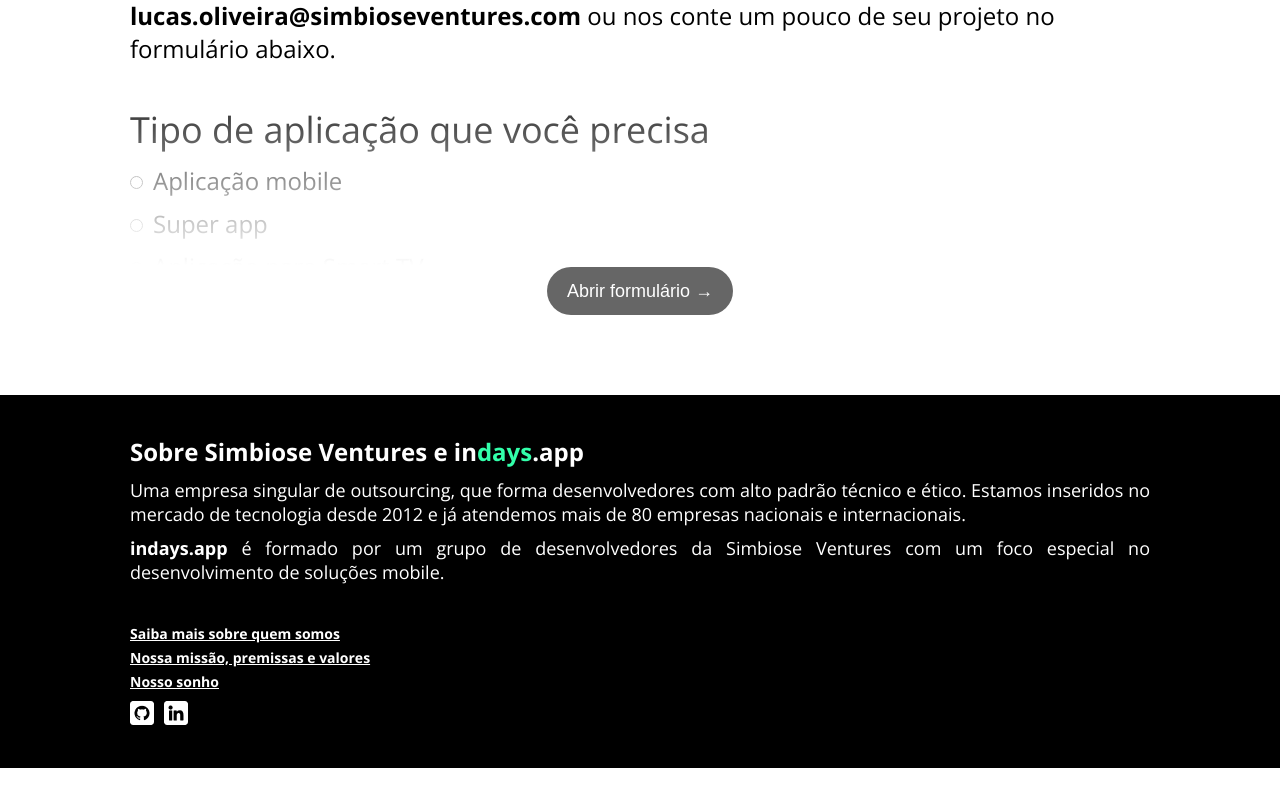
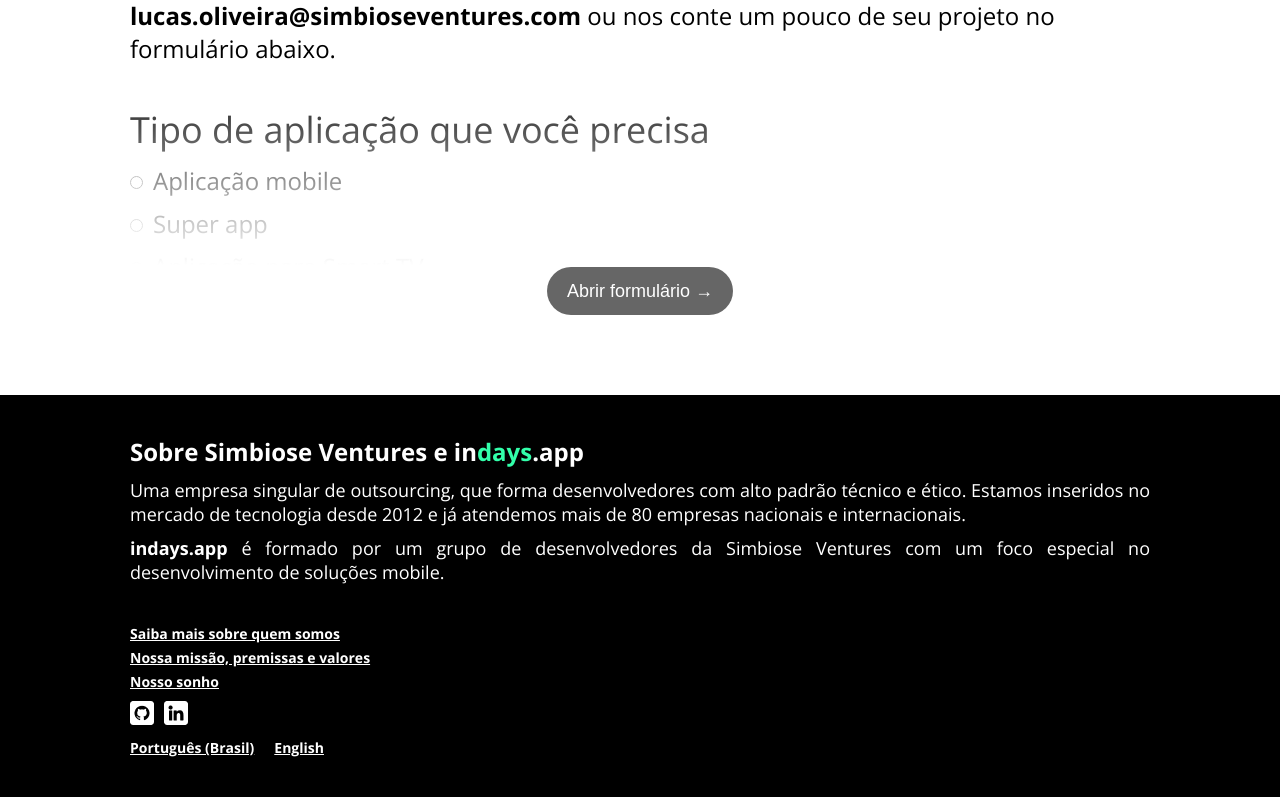
Before and after one commit to loliveirawebdev/indays.app-landing-page, a Next.js app: page / in a window 1280 px wide. Shown: the part 5345-6142 px from the top of the page. Before the commit the page ends 6113 px from the top, so only its background shows below. Built offline with nearby package versions, Linux system fonts and the light colour scheme.

Commit message:
feat: add language links

```diff
--- /dev/null
+++ b/modules/Footer/components/LanguagesLinks.tsx
@@ -0,0 +1,17 @@
+export const LanguagesLinks: React.FC = () => {
+  return (
+    <ul itemScope itemProp="languagesLinks" className="footer--languages-links">
+      <li itemProp="languageLink">
+        <a rel="alternate" hrefLang="pt-BR" href="https://indays.app/pt-BR" itemProp="link">
+          Português (Brasil)
+        </a>
+      </li>
+
+      <li itemProp="languageLink">
+        <a rel="alternate" hrefLang="en" href="https://indays.app/en" itemProp="link">
+          English
+        </a>
+      </li>
+    </ul>
+  );
+};
--- a/modules/Footer/index.tsx
+++ b/modules/Footer/index.tsx
@@ -5,6 +5,7 @@ import { FooterLinks } from "./components/FooterLinks";
 import { SocialIcons } from "./components/SocialIcons";
 import { renderParagraphs } from "../../helpers/renderParagraphs";
 import { buildFooterMenuItems } from "./helpers/buildFooterMenuItems";
+import { LanguagesLinks } from "./components/LanguagesLinks";
 
 const Footer: React.FC = () => {
   const { strings } = useLocale();
@@ -20,6 +21,7 @@ const Footer: React.FC = () => {
 
         <FooterLinks items={menuItems} />
         <SocialIcons />
+        <LanguagesLinks />
       </div>
     </footer>
   );
--- a/styles/Footer.module.scss
+++ b/styles/Footer.module.scss
@@ -108,5 +108,27 @@
         }
       }
     }
+
+    .footer--languages-links {
+      display: flex;
+      flex-direction: row;
+      list-style-type: none;
+      margin-top: $spacing-sm;
+
+      @include desktop {
+        margin-top: $spacing-xs;
+      }
+
+      li {
+        margin-right: $spacing-sm;
+
+        a {
+          color: $white;
+          font-weight: bold;
+          @include simple-link;
+          font-size: $font-xxs;
+        }
+      }
+    }
   }
 }
```
